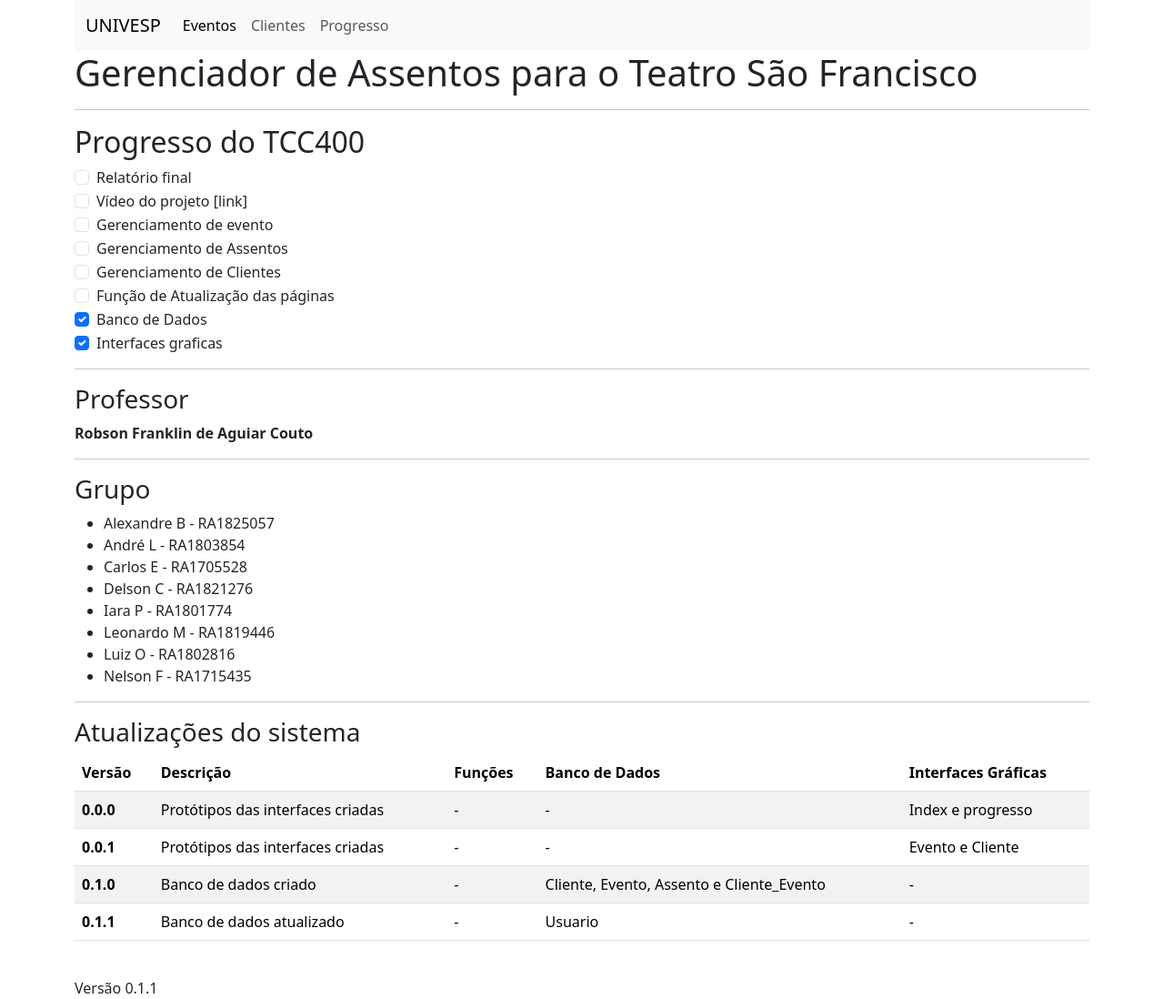
After one commit to kizumba/TCC2024, a Flask app: page /progresso in a window 1280 px wide. The commit adds this page. Shown: the whole page at 91% size. Run offline with Flask 3, Linux system fonts and the light colour scheme.

```diff
--- a/app.py
+++ b/app.py
@@ -4,7 +4,7 @@ from flask_migrate import Migrate
 
 app = Flask(__name__)
 
-conexao = 'sqlite:///meubanco.db'
+conexao = 'sqlite:///tcc400.db'
 
 app.config['SECRET_KEY'] = 'malmsteen o mestre'
 app.config['SQLALCHEMY_DATABASE_URI'] = conexao
--- a/routes.py
+++ b/routes.py
@@ -1,24 +1,80 @@
 from app import app
-from flask import render_template
-#from models import *
-from dados import *
+from flask import render_template, request, redirect, url_for, flash
+from models import *
 
-# eventos = [evento1, evento2, evento3]
+#-------------------
+#   EVENTO
+#-------------------
+@app.route('/')
+@app.route('/index', methods=['GET','POST'])
+def index():
+    eventos = Evento.query.all()
 
-@app.route('/')
-@app.route('/index')
-def index():
-    return render_template('index.html',eventos=eventos)
+    if request.method=='GET':
+        return render_template('index.html', eventos=eventos)
+
+    if request.method=='POST':
+        nome = request.form.get('nome')
+        descricao = request.form.get('descricao')
+        data = request.form.get('data')
+        hora = request.form.get('hora')
+        usuario_id = 1
+
+        evento = Evento(nome, descricao, data, hora, usuario_id)
+        if evento:
+            db.session.add(evento)
+            db.session.commit()
+
+        return redirect(url_for('index'))
 
 @app.route('/evento/<int:id>')
 def evento(id):
+    evento = Evento.query.get(id)
+    if evento:
+        return render_template('evento.html',evento=evento)
 
-    return render_template('evento.html',id=id)
+#-------------------
+#   ASSENTO
+#-------------------
+@app.route('/assento/<fileira>/<int:numero>/<int:id>')
+def assento(fileira,numero,id):
+    evento = Evento.query.get(id)
+    livre = False
+    return render_template('assento.html',fileira=fileira, numero=numero, evento=evento, livre=livre)
 
-@app.route('/assento/<fileira>/<int:j>/<int:id>')
-def assento(fileira,j,id):
-    return render_template('assento.html',fileira=fileira, j=j,id=id)
+#-------------------
+#   CLIENTE
+#-------------------
+@app.route('/cliente_lista', methods=['GET', 'POST'])
+def cliente_lista():
+    clientes = Cliente.query.all()
+    if request.method == 'GET':
+        return render_template('cliente_lista.html', clientes=clientes)
 
-@app.route('/venda')
-def ingresso():
-    return render_template('venda.html')
+    if request.method == 'POST':
+        nome = request.form.get('nome')
+        cpf = request.form.get('cpf')
+        email = request.form.get('email')
+
+        cliente = Cliente(nome, cpf, email)
+        if evento:
+            db.session.add(cliente)
+            db.session.commit()
+        return redirect(url_for('cliente_lista'))
+
+
+@app.route('/cliente_ver/<int:id>')
+def cliente_ver(id):
+    cliente = Cliente.query.get(id)
+    clientes_eventos = Cliente_Evento.query.all()
+    lista_eventos = []
+    for cliente_evento in clientes_eventos:
+        if cliente_evento.evento_id == cliente.id:
+            evento = Evento.query.get(cliente_evento.cliente_id)
+            print('Evento add: ', evento)
+            lista_eventos.append(evento)
+    return render_template('cliente_ver.html',cliente=cliente, lista_eventos=lista_eventos)
+
+@app.route('/progresso')
+def progresso():
+    return render_template('progresso.html')
--- a/templates/base.html
+++ b/templates/base.html
@@ -17,12 +17,8 @@
           <div class="collapse navbar-collapse" id="navbarNavAltMarkup">
             <div class="navbar-nav">
               <a class="nav-link active" aria-current="page" href="/index">Eventos</a>
-              <!-- <a class="nav-link" href="/eventos_lista">Eventos</a>
-              <a class="nav-link" href="/assentos_lista">Assentos</a>
-              <a class="nav-link" href="/ingressos_lista">Ingressos</a>
-              <a class="nav-link" href="/clientes_lista">Clientes</a>
-              <a class="nav-link" href="/relatorios">Relatórios</a>
-              <a class="nav-link" href="/login">Acessar</a> -->
+              <a class="nav-link" href="/cliente_lista">Clientes</a>
+              <a class="nav-link" href="/progresso">Progresso</a>
             </div>
           </div>
         </div>
@@ -31,7 +27,7 @@
     {% block conteudo %}
     {% endblock %}
     <br>
-    <footer>Versão 0.0.2</footer>
+    <footer>Versão 0.1.1</footer>
     </div>
 
     <script src="https://cdn.jsdelivr.net/npm/bootstrap@5.3.3/dist/js/bootstrap.bundle.min.js" integrity="sha384-YvpcrYf0tY3lHB60NNkmXc5s9fDVZLESaAA55NDzOxhy9GkcIdslK1eN7N6jIeHz" crossorigin="anonymous"></script>
--- /dev/null
+++ b/templates/progresso.html
@@ -0,0 +1,114 @@
+{% extends 'base.html' %}
+
+{% block conteudo %}
+<h1>Gerenciador de Assentos para o Teatro São Francisco</h1>
+<hr>
+
+<h2>Progresso do TCC400</h2>
+<div class="form-check">
+    <input class="form-check-input" type="checkbox" value="" id="flexCheckDefault">
+    <label class="form-check-label" for="flexCheckDefault">
+      Relatório final
+    </label>
+  </div>
+  <div class="form-check">
+    <input class="form-check-input" type="checkbox" value="" id="flexCheckDefault">
+    <label class="form-check-label" for="flexCheckDefault">
+      Vídeo do projeto [link]
+    </label>
+  </div>
+<div class="form-check">
+    <input class="form-check-input" type="checkbox" value="" id="flexCheckDefault">
+    <label class="form-check-label" for="flexCheckDefault">
+      Gerenciamento de evento
+    </label>
+  </div>
+  <div class="form-check">
+    <input class="form-check-input" type="checkbox" value="" id="flexCheckChecked">
+    <label class="form-check-label" for="flexCheckChecked">
+      Gerenciamento de Assentos
+    </label>
+  </div>
+  <div class="form-check">
+    <input class="form-check-input" type="checkbox" value="" id="flexCheckChecked">
+    <label class="form-check-label" for="flexCheckChecked">
+      Gerenciamento de Clientes
+    </label>
+  </div>
+  <div class="form-check">
+    <input class="form-check-input" type="checkbox" value="" id="flexCheckChecked">
+    <label class="form-check-label" for="flexCheckChecked">
+      Função de Atualização das páginas
+    </label>
+  </div>
+  <div class="form-check">
+    <input class="form-check-input" type="checkbox" value="" id="flexCheckChecked" checked>
+    <label class="form-check-label" for="flexCheckChecked">
+      Banco de Dados
+    </label>
+  </div>
+  <div class="form-check">
+    <input class="form-check-input" type="checkbox" value="" id="flexCheckChecked" checked>
+    <label class="form-check-label" for="flexCheckChecked">
+      Interfaces graficas
+    </label>
+  </div>
+  <hr>
+  <h3>Professor</h3>
+  <b>Robson Franklin de Aguiar Couto</b>
+  <hr>
+
+  <h3>Grupo</h3>
+  <ul>
+    <li>Alexandre B - RA1825057</li>
+    <li>André L - RA1803854</li>
+    <li>Carlos E - RA1705528 </li>
+    <li>Delson C - RA1821276</li>
+    <li>Iara P - RA1801774</li>
+    <li>Leonardo M - RA1819446</li>
+    <li>Luiz O - RA1802816</li>
+    <li>Nelson F - RA1715435</li>
+  </ul>
+  <hr>
+
+  <h3>Atualizações do sistema</h3>
+  <table class="table table-striped">
+    <thead>
+      <tr>
+        <th scope="col">Versão</th>
+        <th scope="col">Descrição</th>
+        <th scope="col">Funções</th>
+        <th scope="col">Banco de Dados</th>
+        <th scope="col">Interfaces Gráficas</th>
+      </tr>
+    </thead>
+    <tbody>
+      <tr>
+        <th scope="row">0.0.0</th>
+        <td>Protótipos das interfaces criadas</td>
+        <td>-</td>
+        <td>-</td>
+        <td>Index e progresso</td>
+      </tr>
+      <tr>
+        <th scope="row">0.0.1</th>
+        <td>Protótipos das interfaces criadas</td>
+        <td>-</td>
+        <td>-</td>
+        <td>Evento e Cliente</td>
+      </tr>
+      <th scope="row">0.1.0</th>
+        <td>Banco de dados criado</td>
+        <td>-</td>
+        <td>Cliente, Evento, Assento e Cliente_Evento</td>
+        <td>-</td>
+      </tr>
+      <th scope="row">0.1.1</th>
+        <td>Banco de dados atualizado</td>
+        <td>-</td>
+        <td>Usuario</td>
+        <td>-</td>
+      </tr>
+    </tbody>
+  </table>
+{% endblock %}
```
Also changed, not shown: migrations/versions/b356d5dfd42f_.py (added, +46 -0 lines), migrations/versions/c0ba481c2312_.py (added, +73 -0 lines), migrations/versions/ed8d212f4347_.py (added, +73 -0 lines), models.py (+79 -77 lines), templates/assento.html (+19 -11 lines), templates/cliente_lista.html (added, +51 -0 lines), templates/cliente_ver.html (added, +60 -0 lines), templates/evento.html (+5 -4 lines), templates/index.html (+7 -6 lines), templates/venda.html (deleted, +0 -9 lines), instance/tcc400.db (added).
